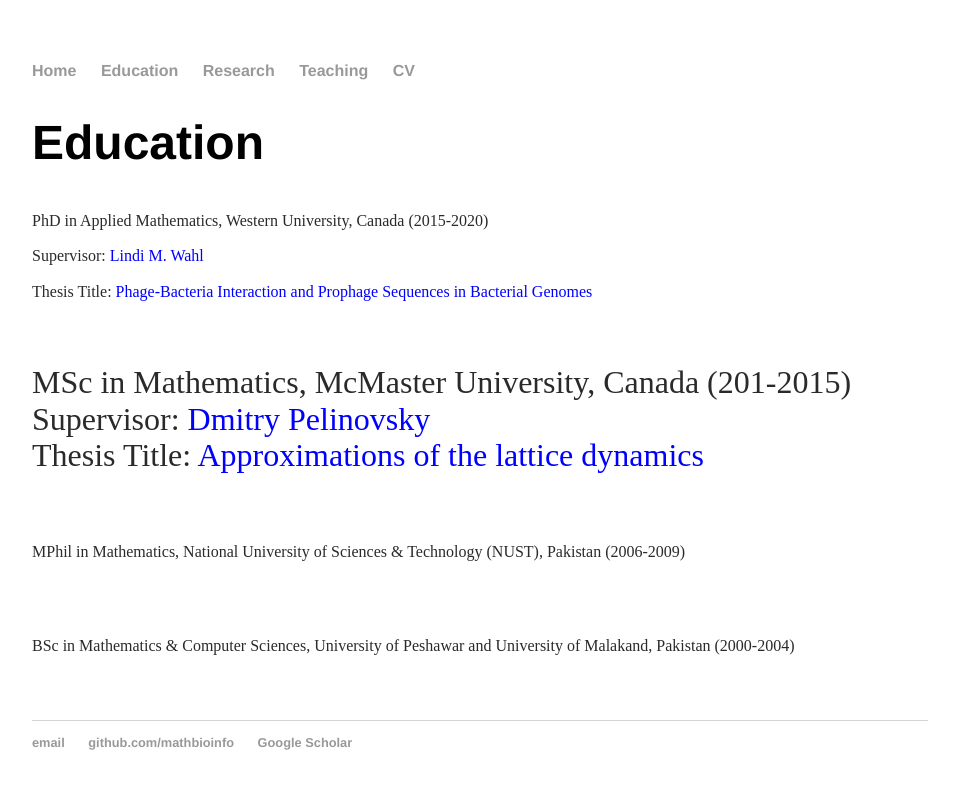
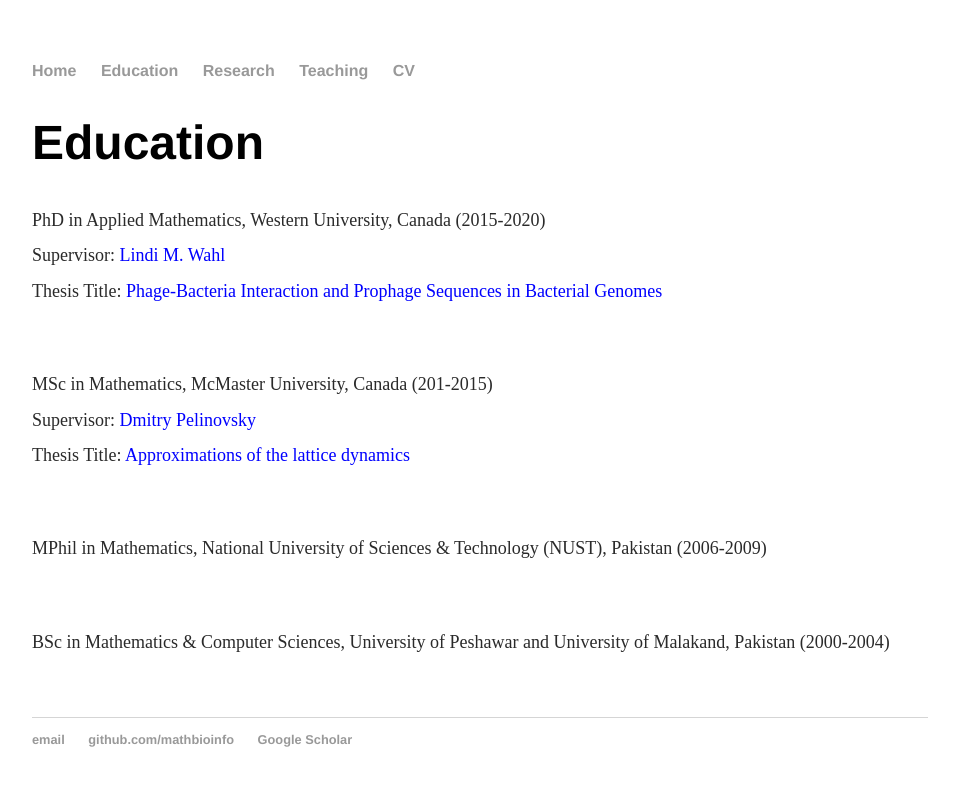
Before and after one commit to MathBioInfo/amjadkhan, a Jekyll site: the page built from Education/index.html, in a window 1280 px wide. Shown: the top 789 px of the page, without its empty margins (160-1119 px from the left). Built offline with Jekyll 4.4.1, drawn with Linux system fonts in a browser that asks for light colours.

Commit message:
Update index.html

```diff
--- a/Education/index.html
+++ b/Education/index.html
@@ -6,18 +6,18 @@ title: About my education
 		<div class="Education">
 			<h1>Education</h1>
 			<div class="wsite-section-elements">
-				<div class="paragraph"><font color="#2a2a2a" size="3">
+				<div class="paragraph"><font color="#2a2a2a" size="4">
 			<link rel="stylesheet" type="text/css" href="css/main.css">
 			<p>PhD in Applied Mathematics,  Western University, Canada (2015-2020)
                               <br>Supervisor: <a style="color:blue;" href="https://publish.uwo.ca/~lwahl/">Lindi M. Wahl</a>
-			        <br>Thesis Title: <a style="color:blue;" href="https://ir.lib.uwo.ca/etd/6957/">Phage-Bacteria Interaction and Prophage Sequences in Bacterial Genomes</a></font><br /><br /><font color="#2a2a2a" size="6">
+			        <br>Thesis Title: <a style="color:blue;" href="https://ir.lib.uwo.ca/etd/6957/">Phage-Bacteria Interaction and Prophage Sequences in Bacterial Genomes</a></font><br /><br /><font color="#2a2a2a" size="4">
                                <p>
 
 			<p>MSc in Mathematics,  McMaster University, Canada (201-2015)
                               <br>Supervisor: <a style="color:blue;" href="https://dmpeli.math.mcmaster.ca//">Dmitry Pelinovsky</a>
-			        <br>Thesis Title: <a style="color:blue;" href="https://macsphere.mcmaster.ca/handle/11375/17274">Approximations of the lattice dynamics</a></font><br /><br /><font color="#2a2a2a" size="3">
+			        <br>Thesis Title: <a style="color:blue;" href="https://macsphere.mcmaster.ca/handle/11375/17274">Approximations of the lattice dynamics</a></font><br /><br /><font color="#2a2a2a" size="4">
                                 <p>
-			<p>MPhil in Mathematics,  National University of Sciences & Technology (NUST), Pakistan (2006-2009)</font><br /><br /><font color="#2a2a2a" size="3"> <p>
+			<p>MPhil in Mathematics,  National University of Sciences & Technology (NUST), Pakistan (2006-2009)</font><br /><br /><font color="#2a2a2a" size="4"> <p>
 			<p> BSc in Mathematics & Computer Sciences,  University of Peshawar and University of Malakand, Pakistan (2000-2004)</font><br /><br /><font color="#2a2a2a" size="3"> <p>
 
 
```
